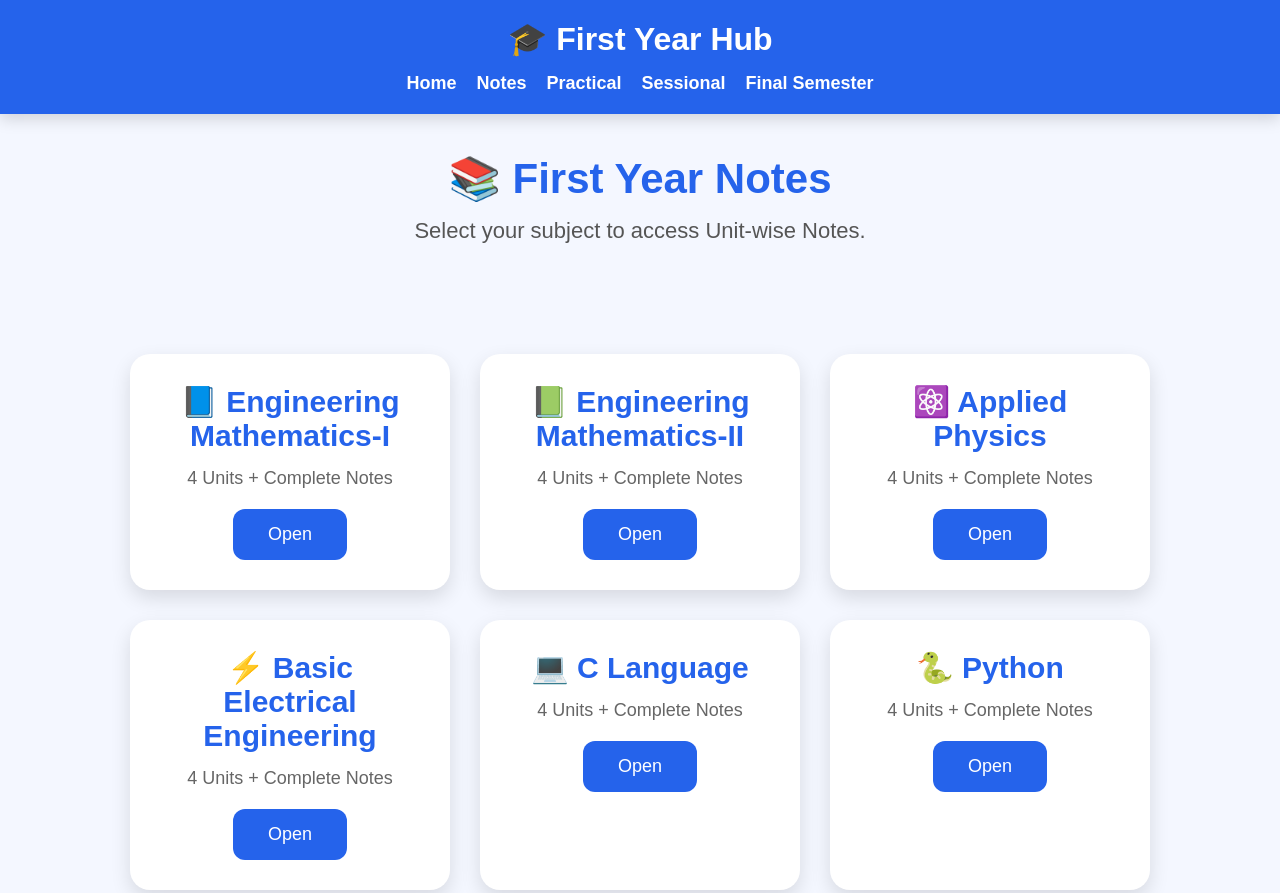
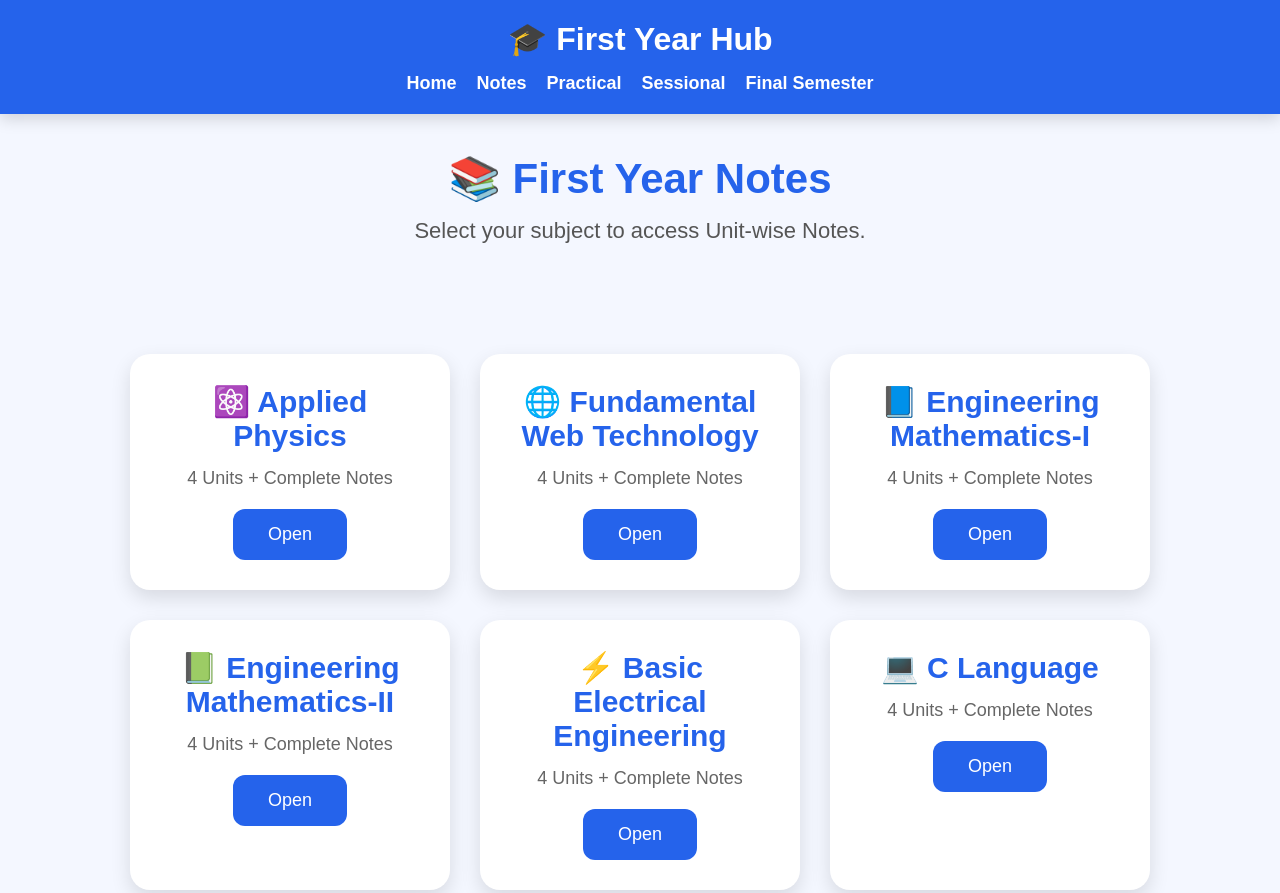
Before and after one commit to nikhilsharma-dev/first-year-hub, a plain HTML site: page notes.html in a window 1280 px wide. Shown: the top 893 px of the page. Drawn offline with nearby package versions, Linux system fonts and the light colour scheme; no server answers.

Commit message:
Add files via upload

```diff
--- a/notes.html
+++ b/notes.html
@@ -27,12 +27,37 @@
 
 <section class="features">
 
+<!-- Applied Physics -->
 <div class="card">
-<h2>📘 Engineering Mathematics-I</h2>
-  <p>4 Units + Complete Notes</p>
-<a href="maths1.html"><button>Open</button></a>
+    <h2>⚛️ Applied Physics</h2>
+    <p>4 Units + Complete Notes</p>
+
+    <a href="physics.html">
+        <button>Open</button>
+    </a>
 </div>
 
+<!-- Fundamental Web Technology -->
+<div class="card">
+    <h2>🌐 Fundamental Web Technology</h2>
+    <p>4 Units + Complete Notes</p>
+
+    <a href="fwt.html">
+        <button>Open</button>
+    </a>
+</div>
+
+<!-- Engineering Mathematics-I -->
+<div class="card">
+    <h2>📘 Engineering Mathematics-I</h2>
+    <p>4 Units + Complete Notes</p>
+
+    <a href="maths1.html">
+        <button>Open</button>
+    </a>
+</div>
+
+<!-- Engineering Mathematics-II -->
 <div class="card">
     <h2>📗 Engineering Mathematics-II</h2>
     <p>4 Units + Complete Notes</p>
@@ -42,15 +67,7 @@
     </a>
 </div>
 
-<div class="card">
-    <h2>⚛️ Applied Physics</h2>
-    <p>4 Units + Complete Notes</p>
-
-    <a href="physics.html">
-        <button>Open</button>
-    </a>
-</div>
-
+<!-- Basic Electrical Engineering -->
 <div class="card">
     <h2>⚡ Basic Electrical Engineering</h2>
     <p>4 Units + Complete Notes</p>
@@ -60,6 +77,7 @@
     </a>
 </div>
 
+<!-- C Language -->
 <div class="card">
     <h2>💻 C Language</h2>
     <p>4 Units + Complete Notes</p>
@@ -69,6 +87,7 @@
     </a>
 </div>
 
+<!-- Python -->
 <div class="card">
     <h2>🐍 Python</h2>
     <p>4 Units + Complete Notes</p>
@@ -78,15 +97,7 @@
     </a>
 </div>
 
-<div class="card">
-    <h2>🌐 Fundamental Web Technology</h2>
-    <p>4 Units + Complete Notes</p>
-
-    <a href="fwt.html">
-        <button>Open</button>
-    </a>
-</div>
-
+<!-- AIML -->
 <div class="card">
     <h2>🤖 AIML</h2>
     <p>4 Units + Complete Notes</p>
@@ -96,6 +107,7 @@
     </a>
 </div>
 
+<!-- Engineering Mechanics -->
 <div class="card">
     <h2>⚙️ Engineering Mechanics</h2>
     <p>4 Units + Complete Notes</p>
@@ -105,22 +117,24 @@
     </a>
 </div>
 
-  <div class="card">
+<!-- DSA -->
+<div class="card">
     <h2>📊 Data Structures & Algorithms (DSA)</h2>
     <p>4 Units + Complete Notes</p>
 
     <a href="dsa.html">
         <button>Open</button>
     </a>
-  </div>
+</div>
 
 </section>
 
 <footer>
     <p>© 2026 First Year Hub | Made by Nikhil Kumar</p>
 </footer>
+
 <script src="https://cdn.jsdelivr.net/npm/@supabase/supabase-js@2"></script>
 <script src="script.js"></script>
 
 </body>
-</html>
+  </html>
```
